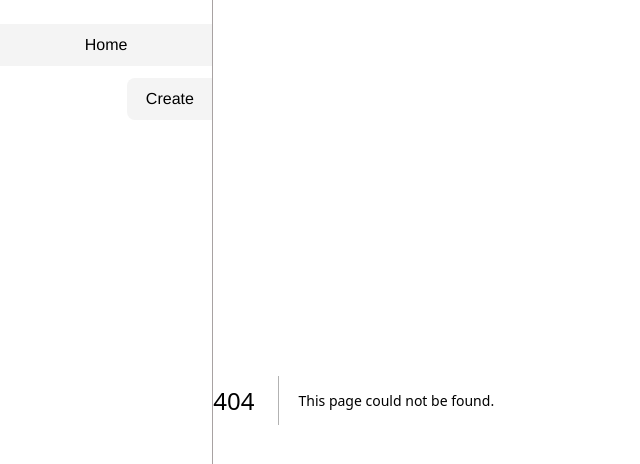
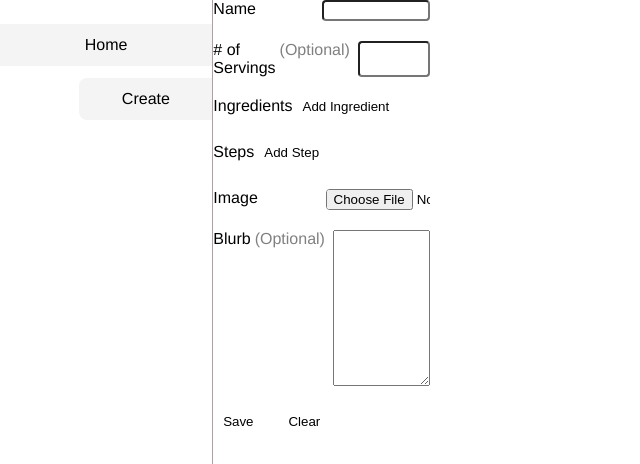
Before and after one commit to uphonia/recipe-application, a Next.js app: page /create-recipe in a window 1280 px wide. Before the commit this address had no page. Shown: the top 464 px of the page, without its empty margins (0-640 px from the left). Built offline with nearby package versions, Linux system fonts and the light colour scheme.

Commit message:
add linking and new page

```diff
--- /dev/null
+++ b/src/CreateRecipe/CreateRecipe.tsx
@@ -0,0 +1,9 @@
+import React from "react";
+
+import { CreateRecipeForm } from "../CreateRecipeForm/CreateRecipeForm";
+
+export const CreateRecipe = () => (
+  <div>
+    <CreateRecipeForm />
+  </div>
+);
--- a/src/common/components/SideBar/Sidebar.tsx
+++ b/src/common/components/SideBar/Sidebar.tsx
@@ -1,18 +1,23 @@
 import React from "react";
+import Link from "next/link";
 
 import {
   Wrapper,
   NavigationWrapper,
   Navigation,
-  SubNavigation
+  SubNavigation,
 } from "./sideBar.styles";
 
 export const Sidebar = () => {
   return (
     <Wrapper>
       <NavigationWrapper>
-        <Navigation>Home</Navigation>
-        <SubNavigation>Create</SubNavigation>
+        <Link href="/" passHref>
+          <Navigation>Home</Navigation>
+        </Link>
+        <Link href="/create-recipe" passHref>
+          <SubNavigation>Create</SubNavigation>
+        </Link>
       </NavigationWrapper>
     </Wrapper>
   );
--- a/src/common/components/SideBar/sideBar.styles.ts
+++ b/src/common/components/SideBar/sideBar.styles.ts
@@ -1,4 +1,3 @@
-import { css } from "@emotion/react";
 import styled from "@emotion/styled";
 
 export const Wrapper = styled.div`
@@ -23,11 +22,13 @@ export const NavigationWrapper = styled.div`
   width: 100%;
 `;
 
-export const Navigation = styled.div`
+export const Navigation = styled.a`
   background-color: #f4f4f4;
+  color: inherit;
   display: flex;
   justify-content: center;
   padding: 12px 24px;
+  text-decoration: none;
 
   &:hover {
     background-color: #c9c5c5;
@@ -35,14 +36,16 @@ export const Navigation = styled.div`
   }
 `;
 
-export const SubNavigation = styled.div`
+export const SubNavigation = styled.a`
   background-color: #f4f4f4;
   border-top-left-radius: 8px;
   border-bottom-left-radius: 8px;
+  color: inherit;
   display: flex;
   justify-content: center;
   margin-left: auto;
   padding: 12px 24px;
+  text-decoration: none;
   width: 40%;
 
   &:hover {
--- /dev/null
+++ b/src/pages/create-recipe.tsx
@@ -0,0 +1,6 @@
+import React from "react";
+import { CreateRecipe } from "../CreateRecipe/CreateRecipe";
+
+export default function CreateRecipePage() {
+  return <CreateRecipe />;
+}
```
Also changed, not shown: src/pages/index.tsx (+1 -11 lines).
